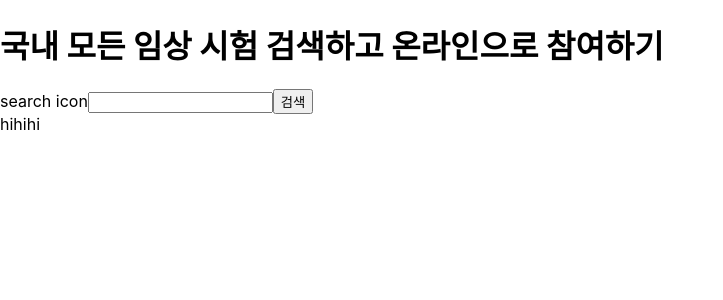
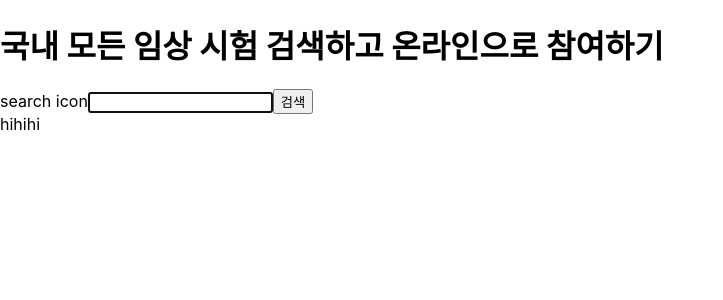
Before and after one commit to chyerin802/pre-onboarding-10th-2, a React (Create React App) app: page / in a window 1280 px wide. Shown: the top 300 px of the page, without its empty margins (0-723 px from the left). Built offline with nearby package versions, Linux system fonts and the light colour scheme.

Commit message:
feat: 처음 렌더링 시 input 창에 focus 구현 #1

```diff
--- a/src/components/SearchInputBox.tsx
+++ b/src/components/SearchInputBox.tsx
@@ -1,12 +1,19 @@
-import React from 'react';
+import React, { useEffect, useRef } from 'react';
 import RecommendedItemList from './RecommendedItemList';
 
 function SearchInputBox() {
+  const searchInputRef = useRef<HTMLInputElement>(null);
+
+  // 처음 렌더링 시 input 창에 focus
+  useEffect(() => {
+    searchInputRef.current!.focus();
+  }, []);
+
   return (
     <div>
       <form>
         <label htmlFor="word">search icon</label>
-        <input type="text" id="word" />
+        <input type="text" id="word" ref={searchInputRef} />
         <button type="submit">검색</button>
       </form>
       <RecommendedItemList />
```
